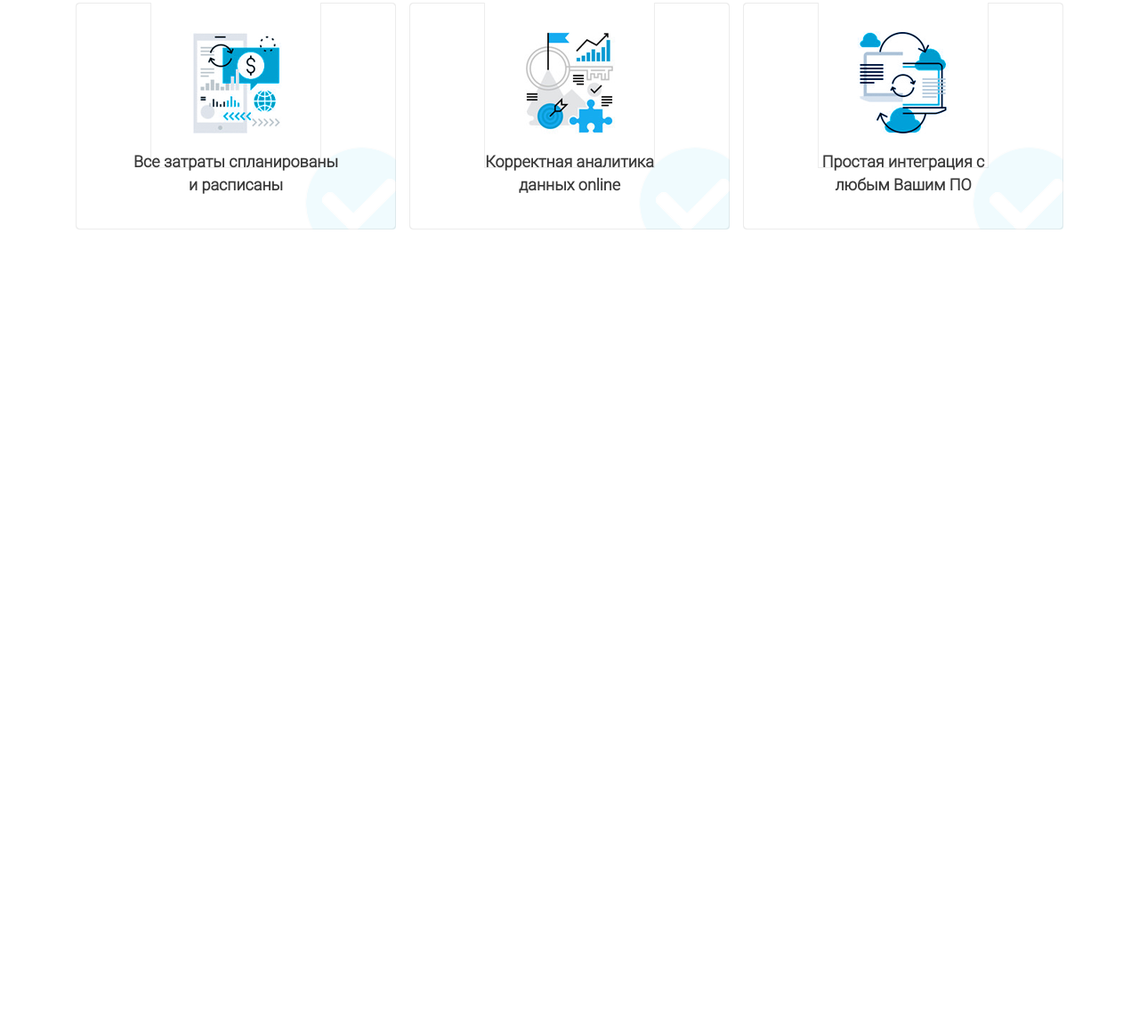
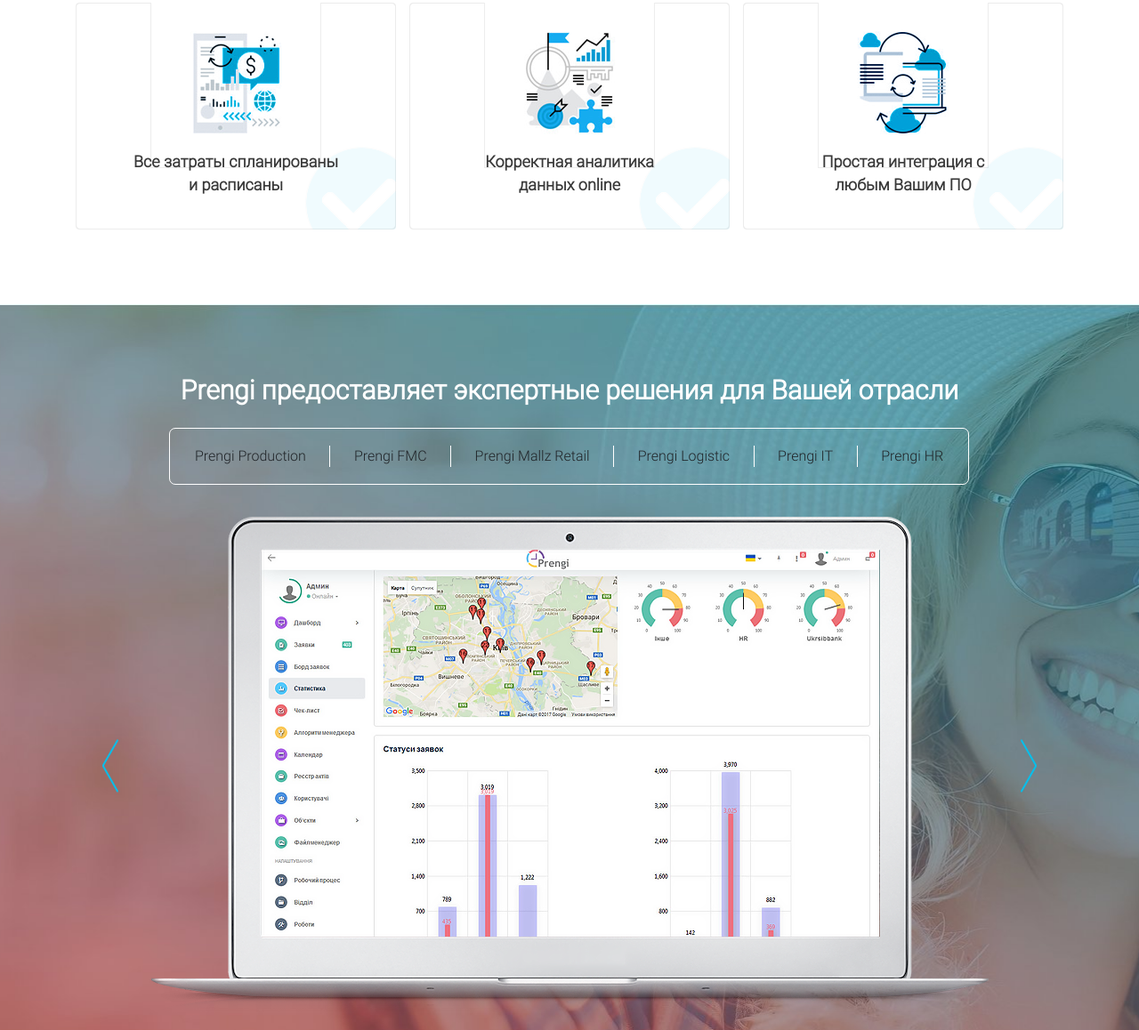
Before and after one commit to zose43/FMC, a website: page src/index.html in a window 1280 px wide. Shown: the part 1378-2536 px from the top of the page at 89% size. Before the commit the page ends 1720 px from the top, so only its background shows below. Drawn offline with nearby package versions, Linux system fonts and the light colour scheme.

Commit message:
slider without scripts complete

```diff
--- a/src/index.html
+++ b/src/index.html
@@ -170,6 +170,39 @@
         </div>
       </div>
     </section>
+    <!-- Decision -->
+    <section class="decision">
+      <div class="container">
+        <div class="decision-header">
+          Prengi предоставляет экспертные решения для Вашей отрасли
+        </div>
+        <ul class="decision-tab">
+          <li class="decision-tab-item">Prengi Production</li>
+          <li class="decision-tab-item">Prengi FMC</li>
+          <li class="decision-tab-item">Prengi Mallz Retail</li>
+          <li class="decision-tab-item">Prengi Logistic</li>
+          <li class="decision-tab-item">Prengi IT</li>
+          <li class="decision-tab-item">Prengi HR</li>
+        </ul>
+        <div class="decision-slider">
+          <div class="tiny">
+            <div><img src="icons/solutions/mcbook_sol.png" alt="mcbook" /></div>
+            <div><img src="icons/solutions/mcbook_sol.png" alt="mcbook" /></div>
+            <div><img src="icons/solutions/mcbook_sol.png" alt="mcbook" /></div>
+          </div>
+          <img
+            src="icons/solutions/solutions_arrow_left.png"
+            alt="arrow"
+            class="decision-slider-prev prev"
+          />
+          <img
+            src="icons/solutions/solutions_arrow_right.png"
+            alt="arrow"
+            class="decision-slider-next next"
+          />
+        </div>
+      </div>
+    </section>
   </body>
   <!-- <script src="js/jquery.validate.min.js"></script>
   <script src="js/jquery.maskedinput.min.js"></script> -->
--- a/src/js/script.js
+++ b/src/js/script.js
@@ -0,0 +1,22 @@
+$(document).ready(function () {
+  /* tiny-slider */
+  const slider = tns({
+    container: ".tiny",
+    items: 1,
+    controls: false,
+    nav: false,
+    arrowKeys: true,
+    speed: 800,
+    autoplayButtonOutput: false,
+    autoplay: true,
+    autoplayTimeout: 9000,
+    autoplayHoverPause: true,
+  });
+  /* events for buttons */
+  document.querySelector(".next").addEventListener("click", () => {
+    slider.goTo("next");
+  });
+  document.querySelector(".prev").addEventListener("click", () => {
+    slider.goTo("prev");
+  });
+});
--- a/src/scss/style.scss
+++ b/src/scss/style.scss
@@ -9,6 +9,7 @@
   min-height: 85px;
   padding: 19px 77px;
   display: flex;
+  justify-content: center;
   .item {
     display: flex;
     align-items: flex-start;
@@ -45,8 +46,7 @@
 .promo {
   min-height: 673px;
   padding: 39px 0 0 0;
-  background: url(../img/bg_promo.jpg) no-repeat;
-  background-size: cover;
+  background: url("..//img/bg_promo.jpg") center (center/cover) no-repeat;
   .main {
     &-nav {
       display: flex;
@@ -175,4 +175,72 @@
     }
   }
 }
+/* Decision */
+.decision {
+  min-height: 889px;
+  padding: 79px 0 61px 0;
+  background: url("..//img/bg_solutions.jpg") center (center/cover) no-repeat;
+  &-header {
+    text-align: center;
+    font-size: 30px;
+    line-height: 35px;
+    font-weight: 900;
+    color: $whitetext;
+  }
+  &-tab {
+    width: 81%;
+    height: 64px;
+    margin-top: 25px;
+    margin-left: 105px;
+    display: flex;
+    justify-content: center;
+    align-items: center;
+    list-style: none;
+    border: 1px solid $whitetext;
+    border-radius: 7px;
+    padding: 0;
+    &-item {
+      padding-right: 26.5px;
+      padding-left: 26.5px;
+      border-right: 1px solid $whitetext;
+      cursor: pointer;
+      &:hover {
+        font-weight: 700;
+        color: $btn;
+      }
+      &:nth-child(1) {
+        padding-left: 0;
+      }
+      &:nth-child(6) {
+        padding-right: 0;
+        border-right: none;
+      }
+    }
+  }
+  &-slider {
+    position: relative;
+    margin-top: 36px;
+    .tiny {
+      div {
+        width: 947px;
+        img {
+          display: block;
+          margin: 0 auto;
+        }
+      }
+    }
+    &-prev {
+      position: absolute;
+      left: 30px;
+      top: 50%;
+      transform: translateY(-50%);
+    }
+    &-next {
+      position: absolute;
+      right: 30px;
+      top: 50%;
+      transform: translateY(-50%);
+    }
+  }
+}
 @import "_media";
```
Also changed, not shown: src/css/style.min.css, src/icons/solutions/forSlider1.png (added), src/icons/solutions/forSlider2.png (added).
